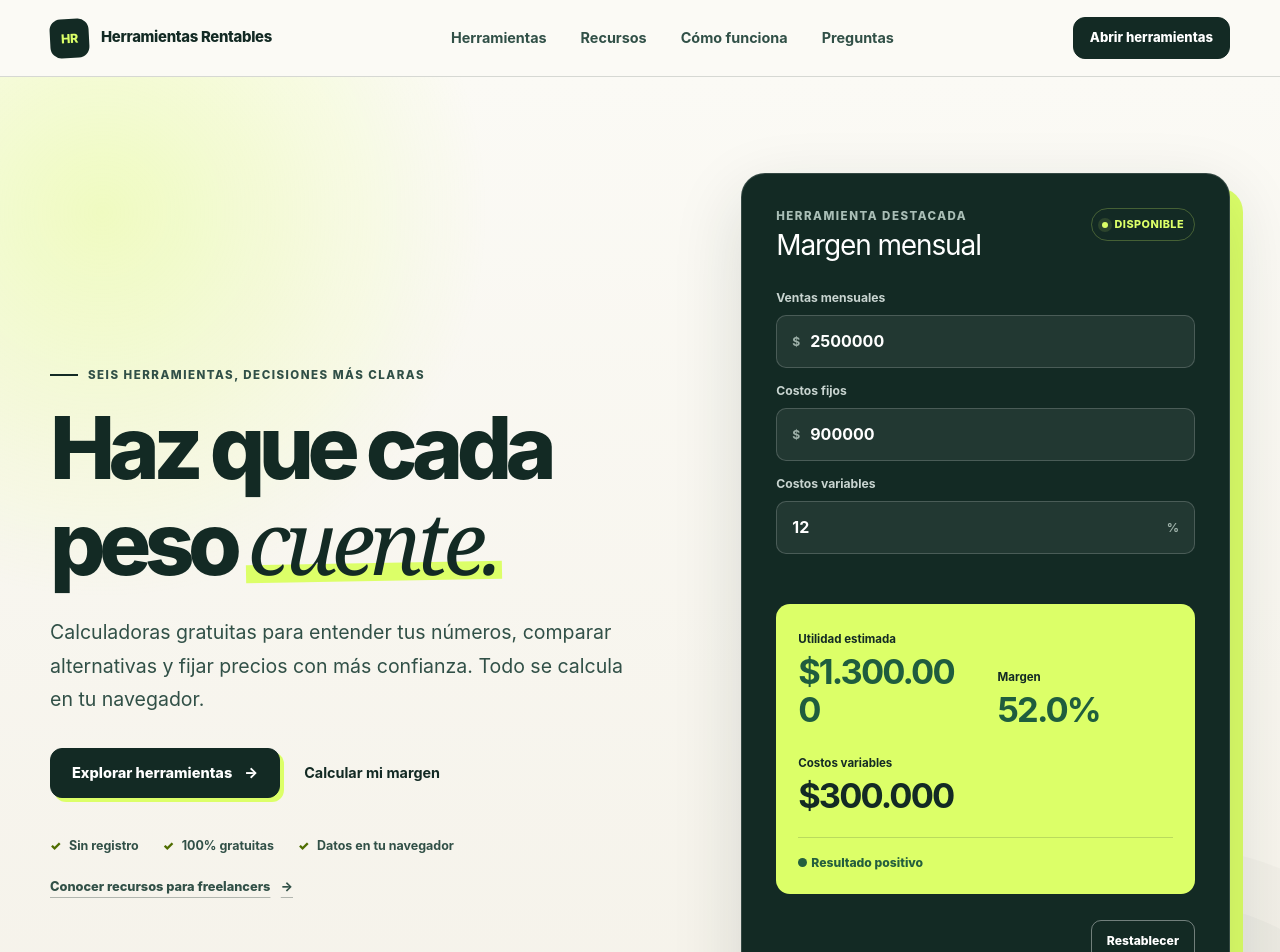
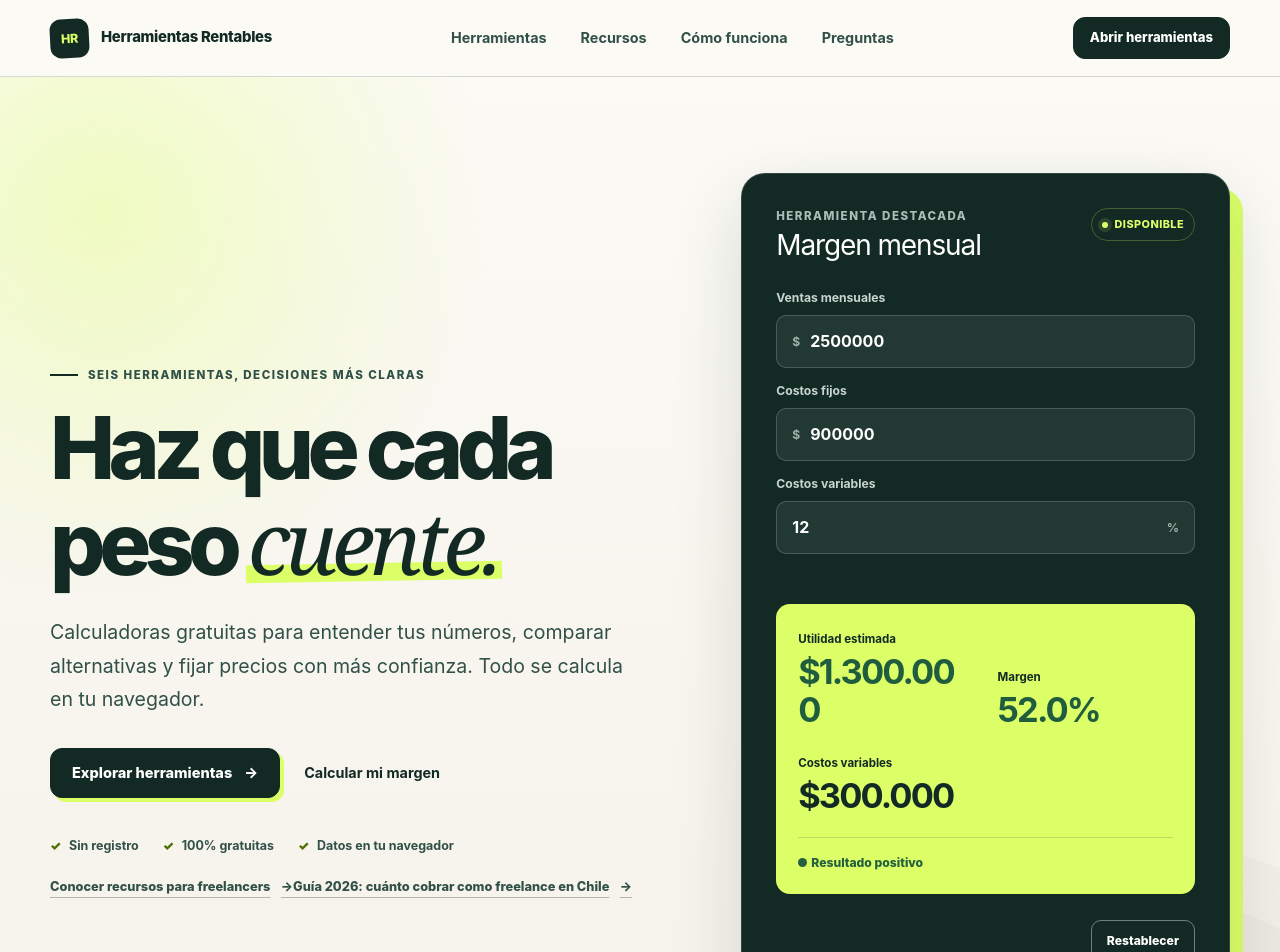
Before and after one commit to miguelcastill85-del/herramientas-rentables, a Next.js app: page / in a window 1280 px wide. Shown: the top 952 px of the page. Built offline with nearby package versions, Linux system fonts and the light colour scheme.

Commit message:
seo: link freelance Chile guide from homepage

```diff
--- a/app/page.tsx
+++ b/app/page.tsx
@@ -48,6 +48,7 @@ export default function Home() {
               </div>
               <ul className="trust-list" aria-label="Beneficios principales"><li>Sin registro</li><li>100% gratuitas</li><li>Datos en tu navegador</li></ul>
               <a className="hero-resource-link" href="/pro">Conocer recursos para freelancers <span aria-hidden="true">→</span></a>
+              <a className="hero-resource-link" href="/guias/cuanto-cobrar-como-freelance-chile">Guía 2026: cuánto cobrar como freelance en Chile <span aria-hidden="true">→</span></a>
             </div>
             <div className="calculator-wrap" id="calculadora" tabIndex={-1}>
               <div className="calculator-card">
```
